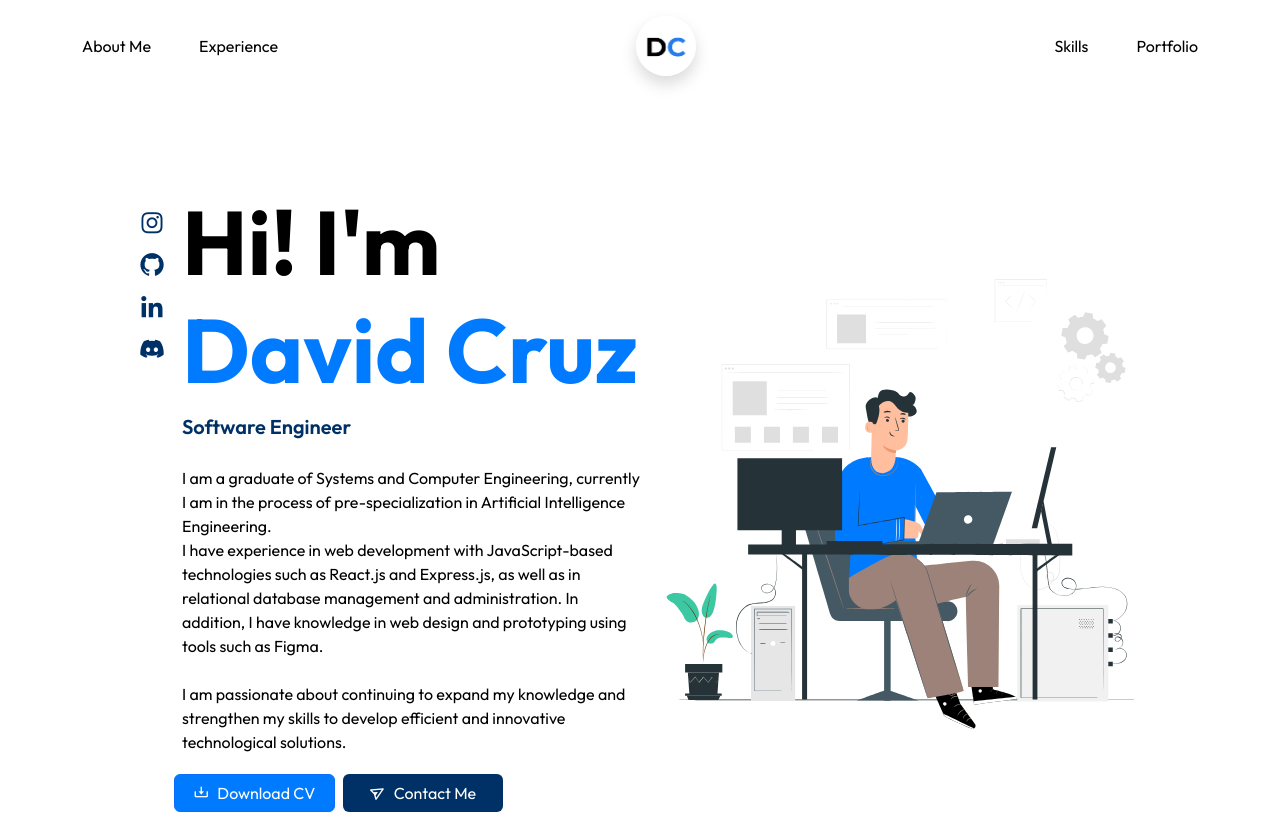
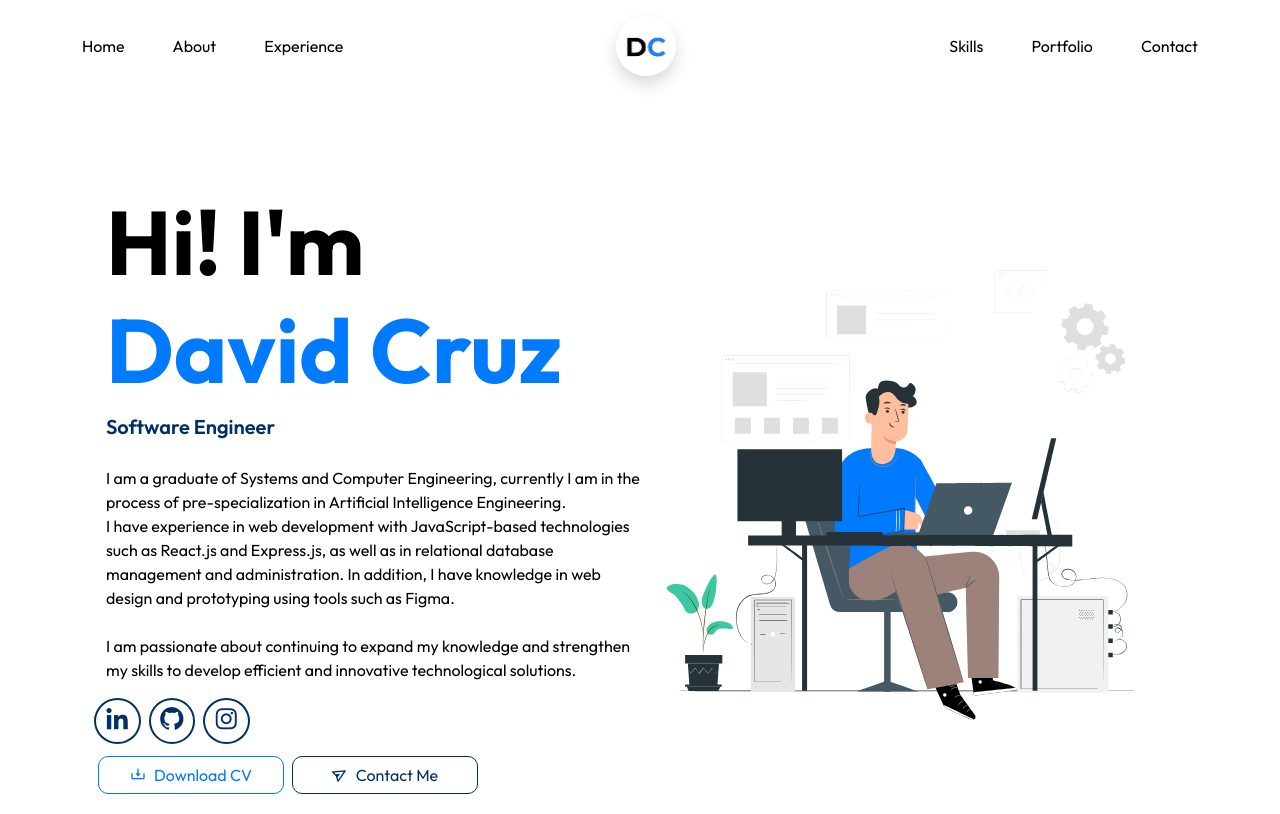
Before and after one commit to cruzito-x/portfolio_v4, a React (Vite) app: page / in a window 1280 px wide. Shown: the top 814 px of the page. Built offline with nearby package versions, Linux system fonts and the light colour scheme.

Commit message:
Home and navbar updated

```diff
--- a/src/components/navbar/Navbar.jsx
+++ b/src/components/navbar/Navbar.jsx
@@ -4,7 +4,7 @@ import "./styles/navbar.css";
 
 const Navbar = ({ lang }) => {
   const [isScrolled, setIsScrolled] = useState(false);
-  const [activeLink, setActiveLink] = useState("#home");
+  const [activeLink, setActiveLink] = useState("#");
   const [menuOpen, setMenuOpen] = useState(false);
 
   useEffect(() => {
@@ -87,11 +87,22 @@ const Navbar = ({ lang }) => {
             <div className="d-flex flex-column flex-lg-row w-100 justify-content-between align-items-center">
               <div className="d-flex flex-column flex-lg-row">
                 <a
+                  href="#"
+                  onClick={() => selectedLink("#home")}
+                  className={`nav-link text-lg-start ${
+                    activeLink === "#home"
+                      ? "nav_link active_link text-decoration-underline"
+                      : "nav_link"
+                  }`}
+                >
+                  {lang.home?.text}
+                </a>
+                <a
                   href="#about"
                   onClick={() => selectedLink("#about")}
-                  className={`nav-link text-lg-start ${
+                  className={`nav-link text-lg-start ms-lg-5 ${
                     activeLink === "#about"
-                      ? "nav_link active_link"
+                      ? "nav_link active_link text-decoration-underline"
                       : "nav_link"
                   }`}
                 >
@@ -102,7 +113,7 @@ const Navbar = ({ lang }) => {
                   onClick={() => selectedLink("#experience")}
                   className={`nav-link text-lg-start ms-lg-5 ${
                     activeLink === "#experience"
-                      ? "nav_link active_link"
+                      ? "nav_link active_link text-decoration-underline"
                       : "nav_link"
                   }`}
                 >
@@ -114,10 +125,12 @@ const Navbar = ({ lang }) => {
                 <a
                   onClick={() => {
                     window.scrollTo(0, 0);
-                    selectedLink("#home");
+                    selectedLink("#");
                   }}
                   className={`cursor-pointer ${
-                    activeLink === "#home" ? "nav_link active_link" : "nav_link"
+                    activeLink === "#"
+                      ? "nav_link active_link text-decoration-underline"
+                      : "nav_link"
                   }`}
                   href="#"
                 >
@@ -136,7 +149,7 @@ const Navbar = ({ lang }) => {
                   onClick={() => selectedLink("#skills")}
                   className={`nav-link text-lg-end ${
                     activeLink === "#skills"
-                      ? "nav_link active_link"
+                      ? "nav_link active_link text-decoration-underline"
                       : "nav_link"
                   }`}
                 >
@@ -147,11 +160,22 @@ const Navbar = ({ lang }) => {
                   onClick={() => selectedLink("#portfolio")}
                   className={`nav-link text-lg-end ms-lg-5 ${
                     activeLink === "#portfolio"
-                      ? "nav_link active_link"
+                      ? "nav_link active_link text-decoration-underline"
                       : "nav_link"
                   }`}
                 >
                   {lang.portfolio?.text}
+                </a>
+                <a
+                  href="#contact"
+                  onClick={() => selectedLink("#contact")}
+                  className={`nav-link text-lg-end ms-lg-5 ${
+                    activeLink === "#contact"
+                      ? "nav_link active_link text-decoration-underline"
+                      : "nav_link"
+                  }`}
+                >
+                  {lang.contact?.text}
                 </a>
               </div>
             </div>
@@ -166,7 +190,9 @@ const Navbar = ({ lang }) => {
         }}
       >
         <button
-          className={`position-fixed bottom-0 end-0 m-2 border-0 bg-white rounded ${!menuOpen ? "shadow" : ""}`}
+          className={`position-fixed bottom-0 end-0 m-2 border-0 bg-white rounded ${
+            !menuOpen ? "shadow" : ""
+          }`}
           onClick={() => setMenuOpen(!menuOpen)}
           style={{ width: "50px", height: "50px", zIndex: 2 }}
         >
@@ -174,9 +200,12 @@ const Navbar = ({ lang }) => {
         </button>
 
         {menuOpen && (
-          <div className="position-fixed top-100 start-50 translate-middle w-100 bg-white text-black d-flex flex-column justify-content-center align-items-center shadow-lg p-3 rounded-top" style={{
-            height: "400px"
-          }}>
+          <div
+            className="position-fixed top-100 start-50 translate-middle w-100 bg-white text-black d-flex flex-column justify-content-center align-items-center shadow-lg p-3 rounded-top"
+            style={{
+              height: "400px",
+            }}
+          >
             <div className="container text-center">
               <div className="row row-cols-3 g-3">
                 {navItems.map((item) => (
--- a/src/components/navbar/styles/navbar.css
+++ b/src/components/navbar/styles/navbar.css
@@ -8,5 +8,6 @@
 
 .active_link,
 .nav_link:hover {
-  color: #007bff !important;
+  color: var(--enphasis-color) !important;
+  text-decoration: underline !important;
 }
--- a/src/lang/en.json
+++ b/src/lang/en.json
@@ -4,7 +4,7 @@
       "text": "Home"
     },
     "about": {
-      "text": "About Me"
+      "text": "About"
     },
     "experience": {
       "text": "Experience"
@@ -14,6 +14,9 @@
     },
     "portfolio": {
       "text": "Portfolio"
+    },
+    "contact": {
+      "text": "Contact"
     },
     "greeting": {
       "text": "Hi! I'm"
@@ -27,8 +30,11 @@
     "download": {
       "text": "Download CV"
     },
-    "contact": {
+    "contact_me": {
       "text": "Contact Me"
+    },
+    "about_me": {
+      "text": "About Me"
     },
     "about_subtitle": {
       "text": "Who's David Cruz?"
--- a/src/lang/es.json
+++ b/src/lang/es.json
@@ -4,7 +4,7 @@
       "text": " Home"
     },
     "about": {
-      "text": "Sobre Mi"
+      "text": "Sobre"
     },
     "experience": {
       "text": "Experiencia"
@@ -14,6 +14,9 @@
     },
     "portfolio": {
       "text": "Portafolio"
+    },
+    "contact": {
+      "text": "Contacto"
     },
     "greeting": {
       "text": "¡Hola! Soy"
@@ -27,8 +30,11 @@
     "download": {
       "text": "Descargar CV"
     },
-    "contact": {
+    "contact_me": {
       "text": "Contáctame"
+    },
+    "about_me": {
+      "text": "Sobre Mi"
     },
     "about_subtitle": {
       "text": "¿Quién es David Cruz?"
--- a/src/styles/index.css
+++ b/src/styles/index.css
@@ -18,6 +18,8 @@
   --git-color: #ef503b;
   --figma-color: #fe3900;
   --swagger-color: #6c9b00;
+  --enphasis-color: #007bff;
+  --enphasis-dark-color: #003166;
 }
 
 ::-webkit-scrollbar {
@@ -40,16 +42,18 @@ h1 {
 }
 
 .enphasis-text {
-  color: #007bff;
+  color: var(--enphasis-color);
 }
 
 .enphasis-text-dark {
-  color: #003166;
+  color: var(--enphasis-dark-color);
 }
 
 .btn-primary {
-  color: #ffffff !important;
-  background-color: #007bff !important;
+  color: var(--enphasis-color) !important;
+  background-color: transparent !important;
+  border: 1px solid var(--enphasis-color) !important;
+  border-radius: 10px;
 }
 
 .btn-primary:hover {
@@ -58,8 +62,10 @@ h1 {
 }
 
 .btn-primary-dark {
-  color: #ffffff !important;
-  background-color: #003166 !important;
+  color: var(--enphasis-dark-color) !important;
+  background-color: transparent !important;
+  border: 1px solid var(--enphasis-dark-color) !important;
+  border-radius: 10px;
 }
 
 .btn-primary-dark:hover {
--- a/src/views/about/About.jsx
+++ b/src/views/about/About.jsx
@@ -5,7 +5,7 @@ const About = ({ lang }) => {
     <div className="container p-5 h-100" id="about">
       <div className="row mt-5 align-items-center">
         <div className="text-black text-center">
-          <h1 className="fw-semibold">{lang.about?.text}</h1>
+          <h1 className="fw-semibold">{lang.about_me?.text}</h1>
           <label className="fw-semibold enphasis-text-dark">
             {lang.about_subtitle?.text}
           </label>
--- a/src/views/contact/Contact.jsx
+++ b/src/views/contact/Contact.jsx
@@ -57,7 +57,7 @@ const Contact = ({ lang }) => {
   return (
     <div className="container p-5 h-100" id="contact">
       <div className="text-black text-center mt-5">
-        <h1 className="fw-semibold">{lang.contact?.text}</h1>
+        <h1 className="fw-semibold">{lang.contact_me?.text}</h1>
         <label className="fw-semibold enphasis-text-dark">
           {lang.contact_subtitle?.text}
         </label>
--- a/src/views/home/Home.jsx
+++ b/src/views/home/Home.jsx
@@ -14,54 +14,6 @@ const Home = ({ lang }) => {
     >
       <div className="row mt-5 pt-5">
         <div className="d-flex col-lg-6 col-sm-12 p-0">
-          <div className="me-3 mt-3">
-            <ul style={{ listStyle: "none" }}>
-              <li>
-                <a
-                  href="https://instagram.com/_cruzito.x"
-                  className="fs-3 enphasis-text-dark"
-                  target="_blank"
-                  title="Instagram"
-                  rel="noopener noreferrer"
-                >
-                  <i className="bx bxl-instagram"></i>
-                </a>
-              </li>
-              <li>
-                <a
-                  href="https://github.com/cruzito-x"
-                  className="fs-3 enphasis-text-dark"
-                  target="_blank"
-                  title="GitHub"
-                  rel="noopener noreferrer"
-                >
-                  <i className="bx bxl-github"></i>
-                </a>
-              </li>
-              <li>
-                <a
-                  href="https://www.linkedin.com/in/cruzsv"
-                  className="fs-3 enphasis-text-dark"
-                  target="_blank"
-                  title="LinkedIn"
-                  rel="noopener noreferrer"
-                >
-                  <i className="bx bxl-linkedin"></i>
-                </a>
-              </li>
-              <li>
-                <a
-                  href="https://discord.com/users/644250041594150914"
-                  className="fs-3 enphasis-text-dark"
-                  target="_blank"
-                  title="Discord"
-                  rel="noopener noreferrer"
-                >
-                  <i className="bx bxl-discord-alt"></i>
-                </a>
-              </li>
-            </ul>
-          </div>
           <div className="w-100">
             <h1 className="text-black fw-bold name">
               {lang.greeting?.text}
@@ -79,6 +31,44 @@ const Home = ({ lang }) => {
                 </React.Fragment>
               ))}
             </p>
+            <div className="row mb-2">
+              {[
+                {
+                  href: "https://www.linkedin.com/in/cruzsv",
+                  icon: "bxl-linkedin",
+                  label: "LinkedIn",
+                },
+                {
+                  href: "https://github.com/cruzito-x",
+                  icon: "bxl-github",
+                  label: "GitHub",
+                },
+                {
+                  href: "https://instagram.com/_cruzito.x",
+                  icon: "bxl-instagram",
+                  label: "Instagram",
+                },
+              ].map((social, index) => (
+                <div
+                  key={index}
+                  className={`col-1 rounded-circle dark-border text-center p-0 ${
+                    index === 1 ? "ms-2 me-2" : ""
+                  }`}
+                >
+                  <a
+                    href={social.href}
+                    className="fs-3 enphasis-text-dark"
+                    target="_blank"
+                    rel="noopener noreferrer"
+                    aria-label={social.label}
+                    title={social.label}
+                  >
+                    <i className={`bx ${social.icon}`}></i>
+                  </a>
+                </div>
+              ))}
+            </div>
+
             <div className="row text-start">
               <a
                 href={curriculumVitae}
@@ -95,7 +85,7 @@ const Home = ({ lang }) => {
                     rotate: "-30deg",
                   }}
                 ></i>
-                {lang.contact?.text}
+                {lang.contact_me?.text}
               </a>
             </div>
           </div>
--- a/src/views/home/styles/home.css
+++ b/src/views/home/styles/home.css
@@ -16,6 +16,10 @@
   animation: typing 3s steps(10, end) forwards, blink 0.8s infinite;
 }
 
+.dark-border {
+  border: 2px solid var(--enphasis-dark-color) !important;
+}
+
 @keyframes typing {
   from {
     width: 0;
```
Also changed, not shown: src/views/skills/Skills.jsx (+145 -132 lines), src/views/skills/styles/skills.css (+13 -1 lines).
